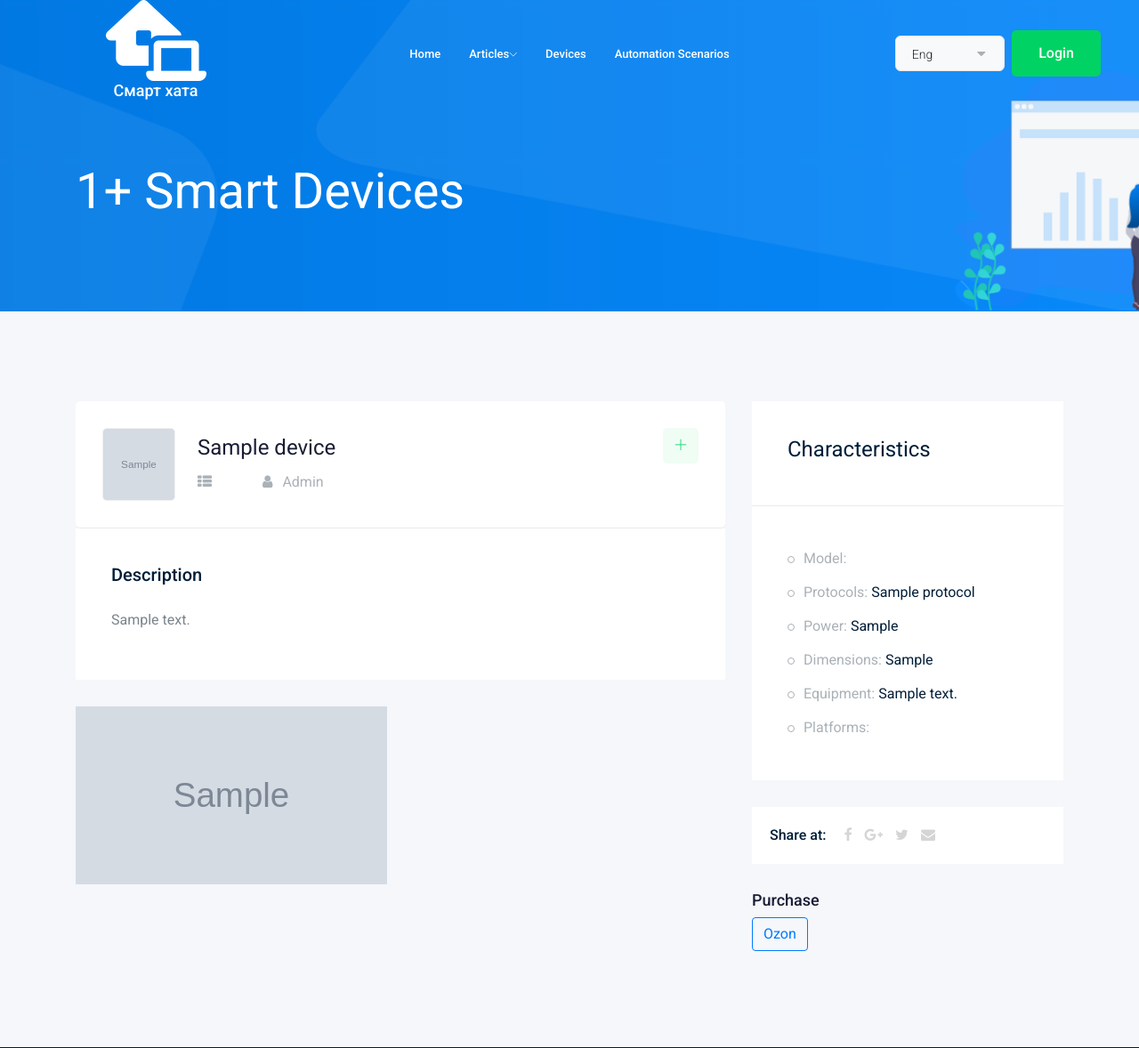
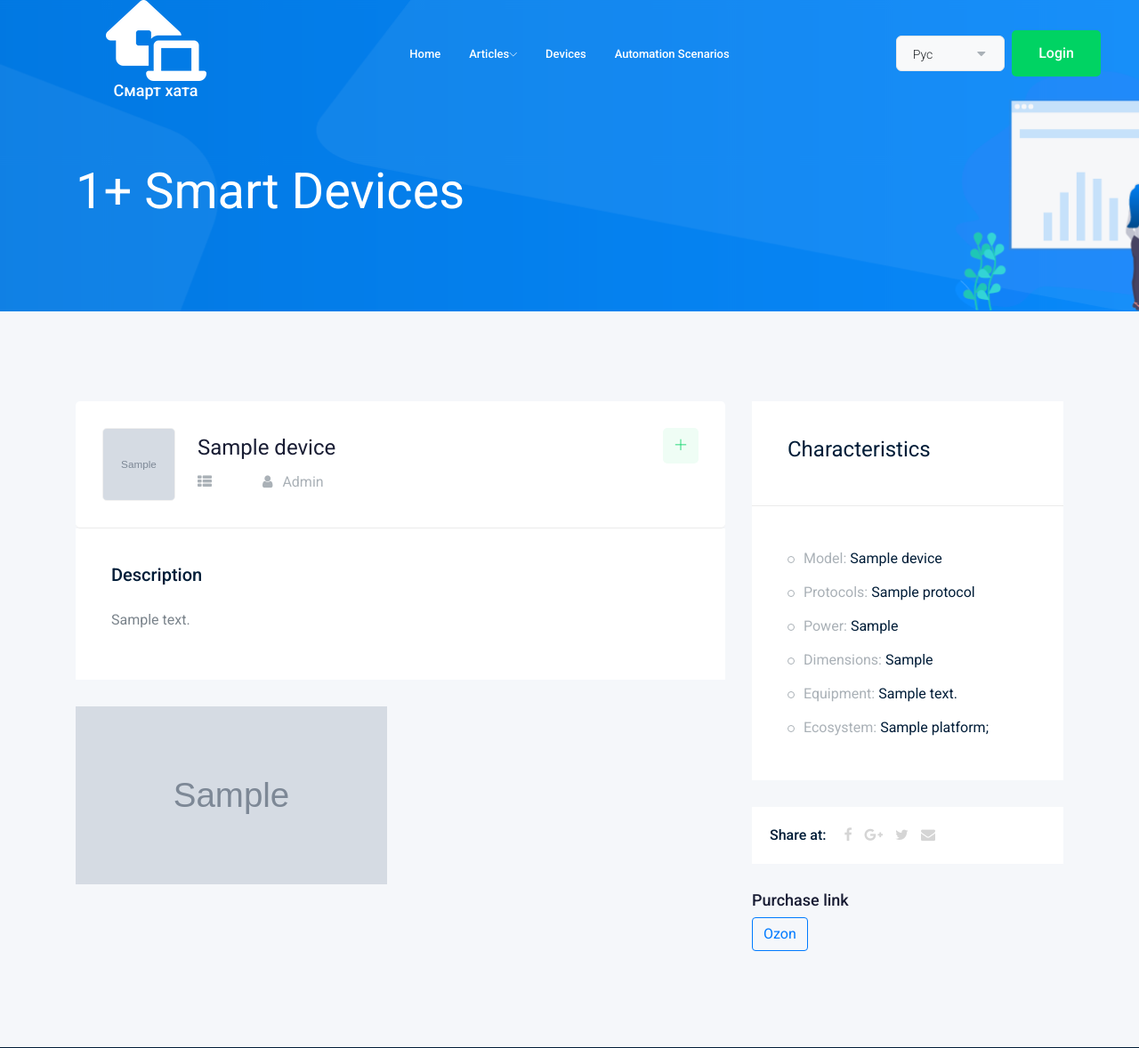
Before and after one commit to hodasman/SmartStaff, a Django app: page /mainapp/devices/sample in a window 1280 px wide. Shown: the top 1178 px of the page at 89% size. Run offline with Django 3.2, Linux system fonts and the light colour scheme; data comes from the database, SQL or seed files in the repository; tables that the repository leaves empty hold one stand-in row (values such as "Sample post"); grey boxes marked "Sample" are stand-in pictures; parts of the project's set-up code (start-up, migrations or seed data) failed here and were passed over; some libraries are stand-ins or nearby versions.

Commit message:
Устранил некоторые нюансы по некорректному переводу

```diff
--- a/config/settings.py
+++ b/config/settings.py
@@ -127,7 +127,7 @@ AUTH_PASSWORD_VALIDATORS = [
 
 # Internationalization
 
-LANGUAGE_CODE = "be"
+LANGUAGE_CODE = "ru"
 
 TIME_ZONE = "Europe/Minsk"
 
--- a/mainapp/templates/mainapp/device_detail.html
+++ b/mainapp/templates/mainapp/device_detail.html
@@ -83,12 +83,12 @@
                         </div>
                         <div class="job_content">
                             <ul>
-                                <li>{% trans "Model:" %} <span>{{object.model}}</span></li>
+                                <li>{% trans "Model:" %} <span>{{object.model_name}}</span></li>
                                 <li>{% trans "Protocols:" %} <span>{% for p in object.protocols.all %}{{p.title}}{% if not forloop.last %}, {% endif %}{% empty %}-{% endfor %}</span></li>
                                 <li>{% trans "Power:" %} <span>{{object.power}}</span></li>
                                 <li>{% trans "Dimensions:" %} <span>{{object.size}}</span></li>
                                 <li>{% trans "Equipment:" %} <span>{{object.package_contents}}</span></li>
-                                <li>{% trans "Platforms:" %} <span> {% for item in object.platforms.all %} {{item.title}}; {% endfor %}</span></li>
+                                <li>{% trans "Ecosystem" %}: <span> {% for item in object.ecosystem.all %} {{item.title}}; {% endfor %}</span></li>
 
                             </ul>
                         </div>
@@ -103,7 +103,7 @@
                         </ul>
                     </div>
                     <div class="buy_links mt-3">
-                        <h4>{% trans "Purchase" %}</h4>
+                        <h4>{% trans "Purchase link" %}</h4>
                         <div class="d-flex flex-wrap">
                             {% for pl in object.purchase_links.all %}
                                 <a href="{{ pl.url }}" target="_blank" class="btn btn-outline-primary mr-2 mb-2">
```
Also changed, not shown: locale/be/LC_MESSAGES/django.po, locale/ru/LC_MESSAGES/django.po.
